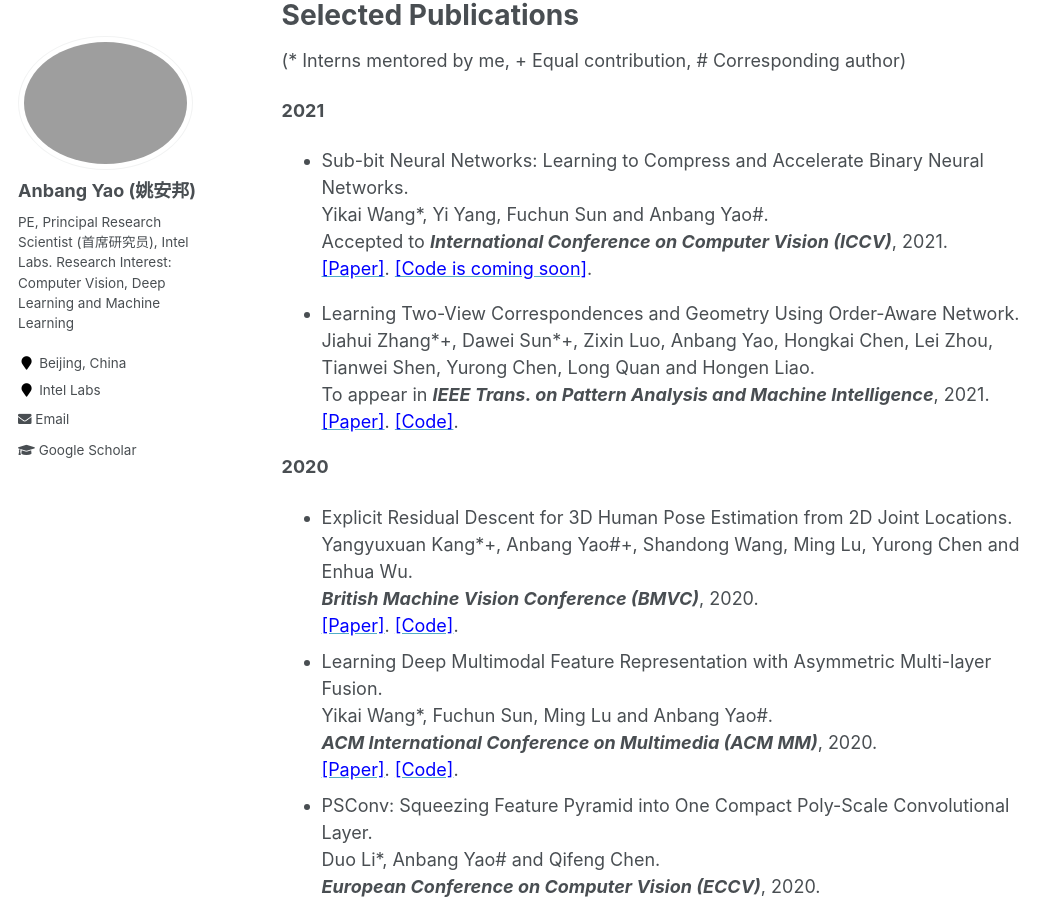
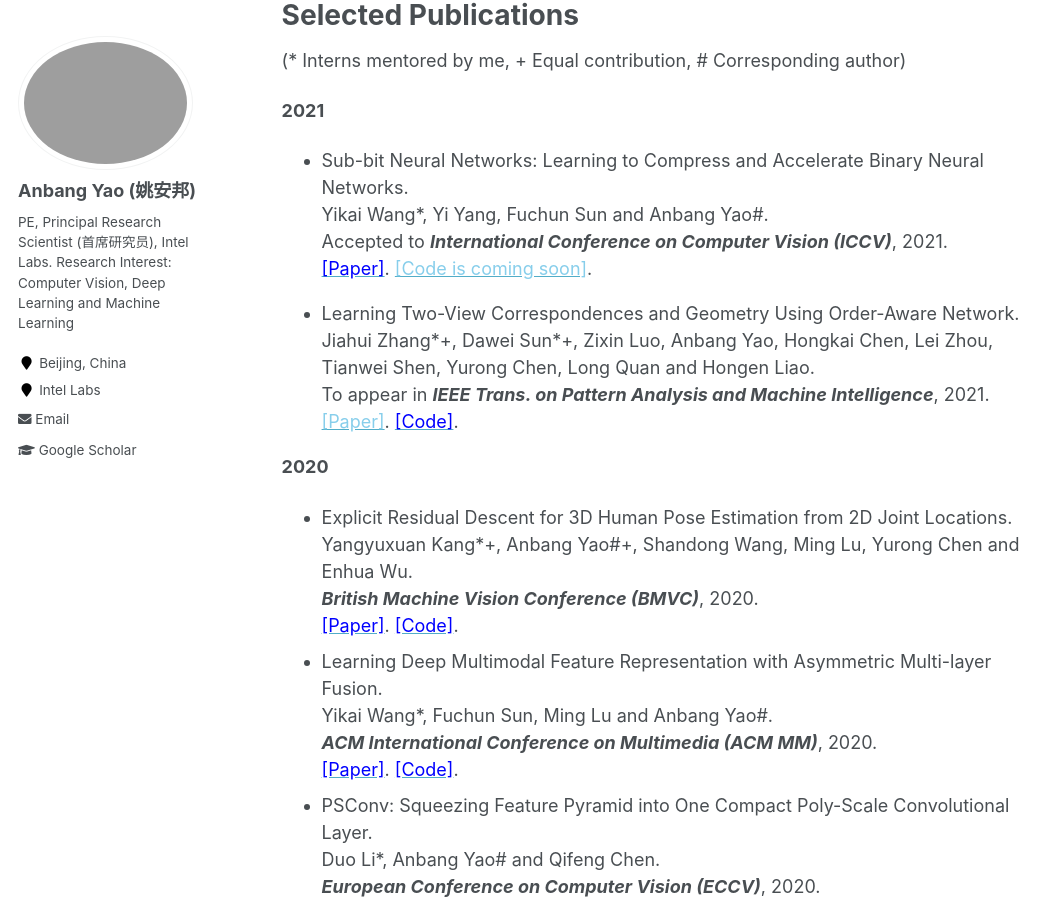
Before and after one commit to YaoAnbang/YaoAnbang.github.io, a Jekyll site: the page built from _pages/about.md, in a window 1280 px wide and 900 px high, scrolled down 1516 px. Shown: the whole window, without its empty margins (0-1064 px from the left). Built offline with Jekyll 4.4.1, drawn with Linux system fonts in a browser that asks for light colours.

Commit message:
Update about.md

```diff
--- a/_pages/about.md
+++ b/_pages/about.md
@@ -44,11 +44,11 @@ Selected Publications
 **2021**
 
 <!-- <blockquote> -->
-+ Sub-bit Neural Networks: Learning to Compress and Accelerate Binary Neural Networks.<br> Yikai Wang\*, Yi Yang, Fuchun Sun and Anbang Yao\#.<br> Accepted to <em>**International Conference on Computer Vision (ICCV)**</em>, 2021.<br> [<font color="blue">[Paper]</font>](https://yaoanbang.github.io/). [<font color="blue">[Code is coming soon]</font>](https://yaoanbang.github.io/).<br>
++ Sub-bit Neural Networks: Learning to Compress and Accelerate Binary Neural Networks.<br> Yikai Wang\*, Yi Yang, Fuchun Sun and Anbang Yao\#.<br> Accepted to <em>**International Conference on Computer Vision (ICCV)**</em>, 2021.<br> [<font color="blue">[Paper]</font>](https://yaoanbang.github.io/). [<font color="SkyBlue">[Code is coming soon]</font>](https://yaoanbang.github.io/).<br>
 <!--</blockquote> -->
 
 <!-- <blockquote> -->
-+ Learning Two-View Correspondences and Geometry Using Order-Aware Network.<br> Jiahui Zhang\*\+, Dawei Sun\*\+, Zixin Luo, Anbang Yao, Hongkai Chen, Lei Zhou, Tianwei Shen, Yurong Chen, Long Quan and Hongen Liao.<br> To appear in <em>**IEEE Trans. on Pattern Analysis and Machine Intelligence**</em>, 2021.<br> [<font color="blue">[Paper]</font>](https://yaoanbang.github.io/). [<font color="blue">[Code]</font>](https://github.com/zjhthu/OANet).<br>
++ Learning Two-View Correspondences and Geometry Using Order-Aware Network.<br> Jiahui Zhang\*\+, Dawei Sun\*\+, Zixin Luo, Anbang Yao, Hongkai Chen, Lei Zhou, Tianwei Shen, Yurong Chen, Long Quan and Hongen Liao.<br> To appear in <em>**IEEE Trans. on Pattern Analysis and Machine Intelligence**</em>, 2021.<br> [<font color="SkyBlue">[Paper]</font>](https://yaoanbang.github.io/). [<font color="blue">[Code]</font>](https://github.com/zjhthu/OANet).<br>
 <!-- </blockquote> -->
 
 **2020**
```
